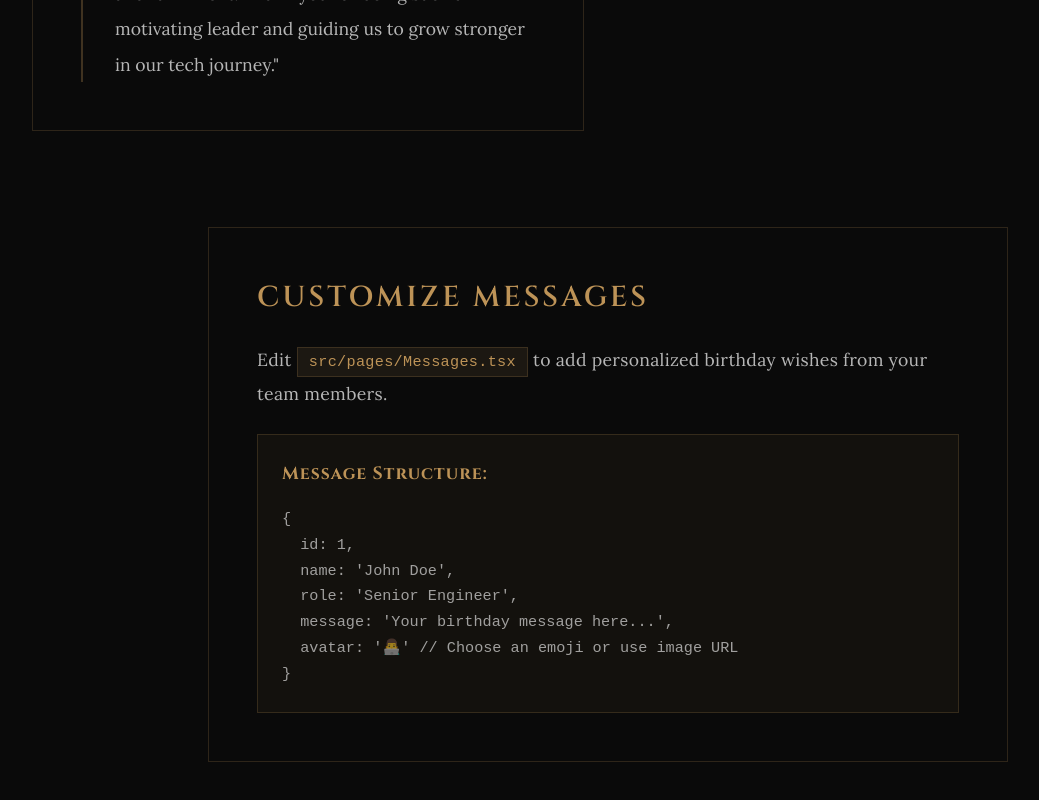
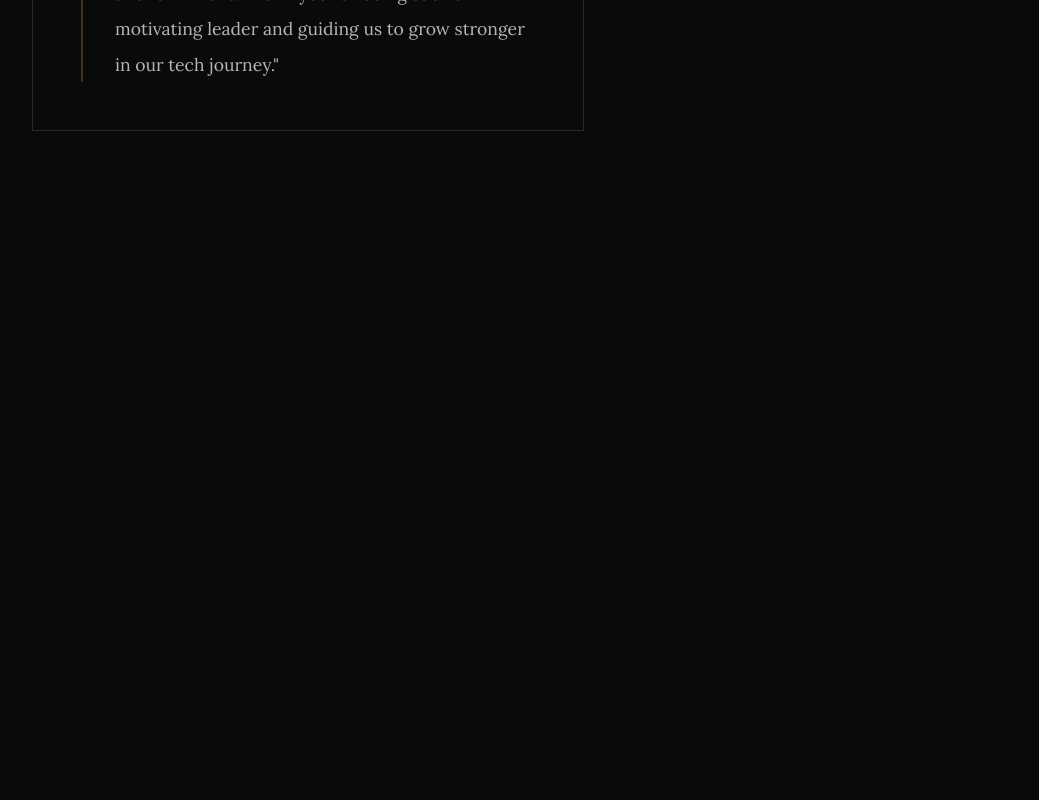
Before and after one commit to KaushikEDS/naofumi-birthday, a React (Vite) app: page /messages in a window 1280 px wide. Shown: the part 4549-5349 px from the top of the page, without its empty margins (32-1071 px from the left). After the commit the page ends 4872 px from the top, so only its background shows below. Built offline with nearby package versions, Linux system fonts and the light colour scheme.

Commit message:
Added deploy script and removed code

```diff
--- a/package.json
+++ b/package.json
@@ -7,7 +7,8 @@
     "dev": "vite",
     "build": "tsc -b && vite build",
     "lint": "eslint .",
-    "preview": "vite preview"
+    "preview": "vite preview",
+    "deploy": "sh deploy.sh"
   },
   "dependencies": {
     "react": "^19.1.1",
--- a/src/pages/Messages.tsx
+++ b/src/pages/Messages.tsx
@@ -149,25 +149,6 @@ I hope this prompt delivers all the good vibes, epic wishes, and smiles you dese
                             </div>
                         ))}
                     </div>
-
-                    <div className="messages-note">
-                        <div className="note-content">
-                            <h3>Customize Messages</h3>
-                            <p>
-                                Edit <code>src/pages/Messages.tsx</code> to add personalized birthday wishes from your team members.
-                            </p>
-                            <div className="note-example">
-                                <strong>Message Structure:</strong>
-                                <code>{`{
-  id: 1,
-  name: 'John Doe',
-  role: 'Senior Engineer',
-  message: 'Your birthday message here...',
-  avatar: '👨‍💻' // Choose an emoji or use image URL
-}`}</code>
-                            </div>
-                        </div>
-                    </div>
                 </div>
             </section>
         </div>
```
Also changed, not shown: 2 other files (tests, documents, lock files or other folders).
